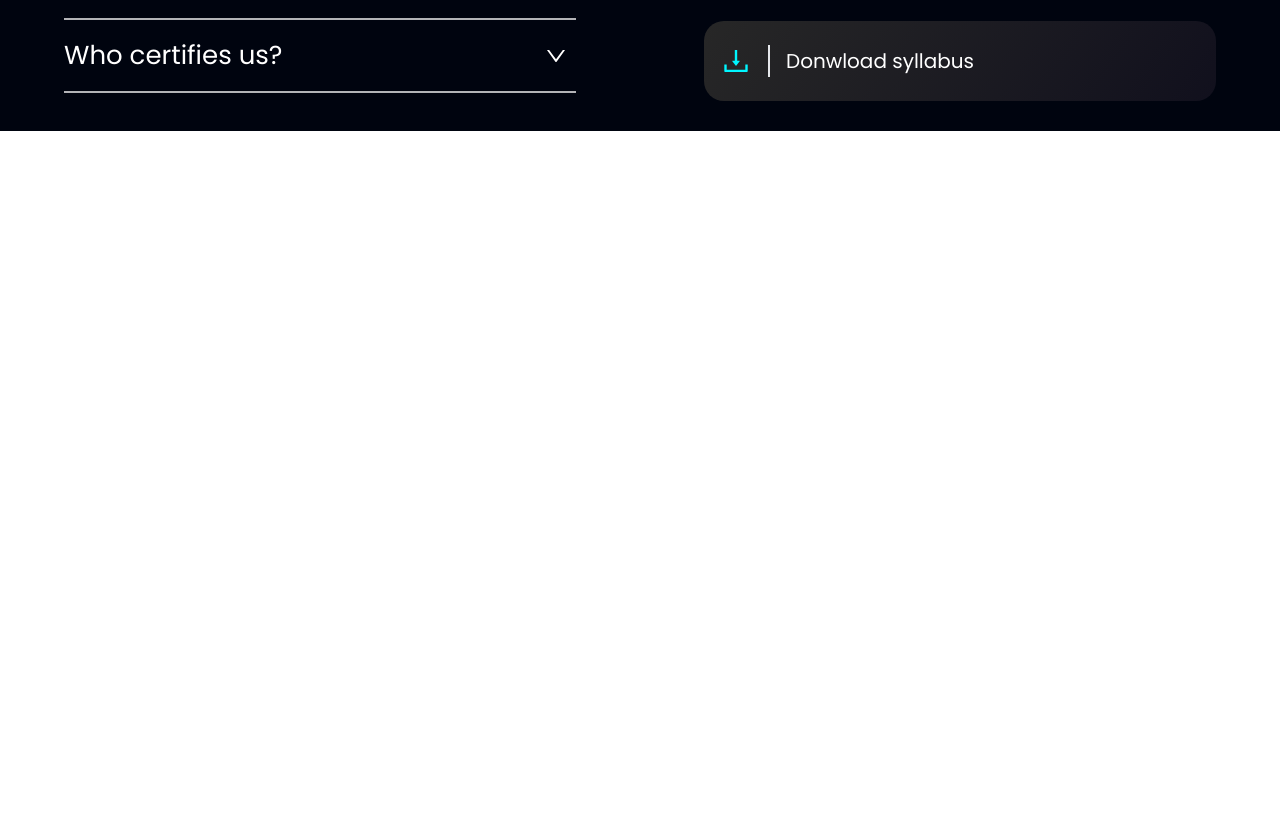
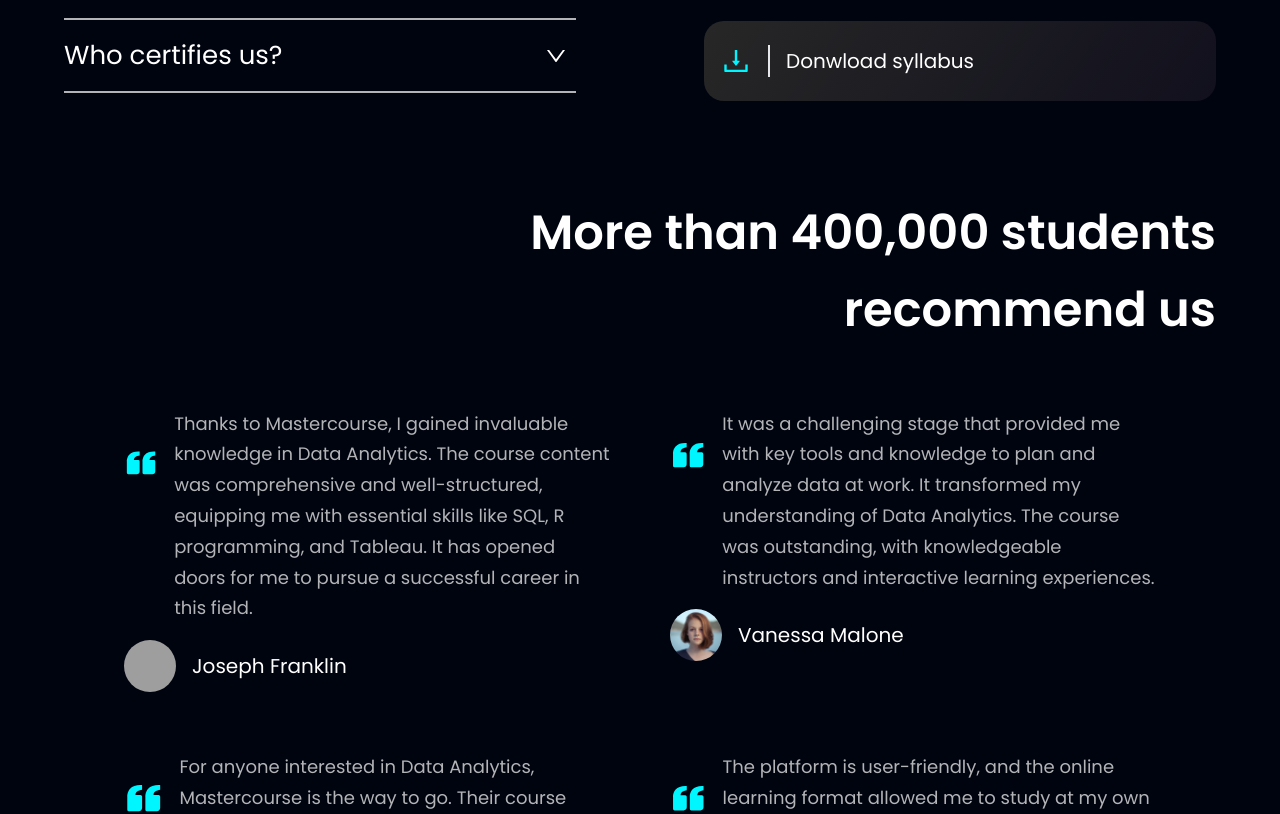
Before and after one commit to kelvinlee0225/master-course, a React (Vite) app: page / in a window 1280 px wide. Shown: the part 1801-2615 px from the top of the page. Before the commit the page ends 1932 px from the top, so only its background shows below. Built offline with nearby package versions, Linux system fonts and the light colour scheme; grey boxes are pictures that could not be loaded.

Commit message:
create Testimonials and TestimonialsCard

```diff
--- a/src/App.tsx
+++ b/src/App.tsx
@@ -1,5 +1,12 @@
 import styles from "./style";
-import { NavBar, Stats, Hero, Certificate, About } from "./components";
+import {
+  NavBar,
+  Stats,
+  Hero,
+  Certificate,
+  About,
+  Testimonials,
+} from "./components";
 
 const App = () => (
   <div className="bg-primary w-full overflow-hidden">
@@ -20,6 +27,7 @@
         <Stats />
         <Certificate />
         <About />
+        <Testimonials />
       </div>
     </div>
   </div>
--- /dev/null
+++ b/src/components/TestimonialCard.tsx
@@ -0,0 +1,30 @@
+import styles from "../style";
+import { BiSolidQuoteLeft } from "react-icons/bi";
+
+type TestimonialCardProps = {
+  comment: string;
+  profile: string;
+  name: string;
+};
+
+export function TestimonialCard({
+  comment,
+  profile,
+  name,
+}: TestimonialCardProps) {
+  return (
+    <div className="flex flex-col feedback-card rounded-[15px] p-5">
+      <div className="flex">
+        <BiSolidQuoteLeft className="md:w-[40%] w-[100%] md:h-[50%] h-[30%] flex-start text-secondary mr-4" />
+        <p className={styles.paragraph}>{comment}</p>
+      </div>
+      <div className="flex flex-row pt-4 items-center">
+        <img
+          src={profile}
+          className="rounded-[50%] h-[52px] w-[52px] object-cover object-center mr-4"
+        />
+        <p className="text-white font-poppins text-[20px]">{name}</p>
+      </div>
+    </div>
+  );
+}
--- /dev/null
+++ b/src/components/Testimonials.tsx
@@ -0,0 +1,24 @@
+import { TestimonialsConstants } from "../constants";
+import styles from "../style";
+import { TestimonialCard } from "./TestimonialCard";
+
+export function Testimonials() {
+  return (
+    <section className={styles.paddingY} id="testimonials">
+      <h1 className={`${styles.heading2} sm:text-right text-center `}>
+        More than 400,000 students <br />
+        recommend us
+      </h1>
+      <div className="grid md:grid-cols-2 md:gap-5 gap-8 md:p-10">
+        {TestimonialsConstants.map((testimonial) => (
+          <TestimonialCard
+            key={testimonial.id}
+            name={testimonial.name}
+            profile={testimonial.profile}
+            comment={testimonial.comment}
+          />
+        ))}
+      </div>
+    </section>
+  );
+}
--- a/src/components/index.ts
+++ b/src/components/index.ts
@@ -3,4 +3,4 @@
 export * from "./Hero";
 export * from "./Certificate";
 export * from "./About";
-export * from "./Card";
+export * from "./Testimonials";
--- a/src/constants/NavLinks.ts
+++ b/src/constants/NavLinks.ts
@@ -8,8 +8,8 @@
     title: "About",
   },
   {
-    id: "product",
-    title: "Product",
+    id: "testimonials",
+    title: "Testimonials",
   },
   {
     id: "clients",
```
